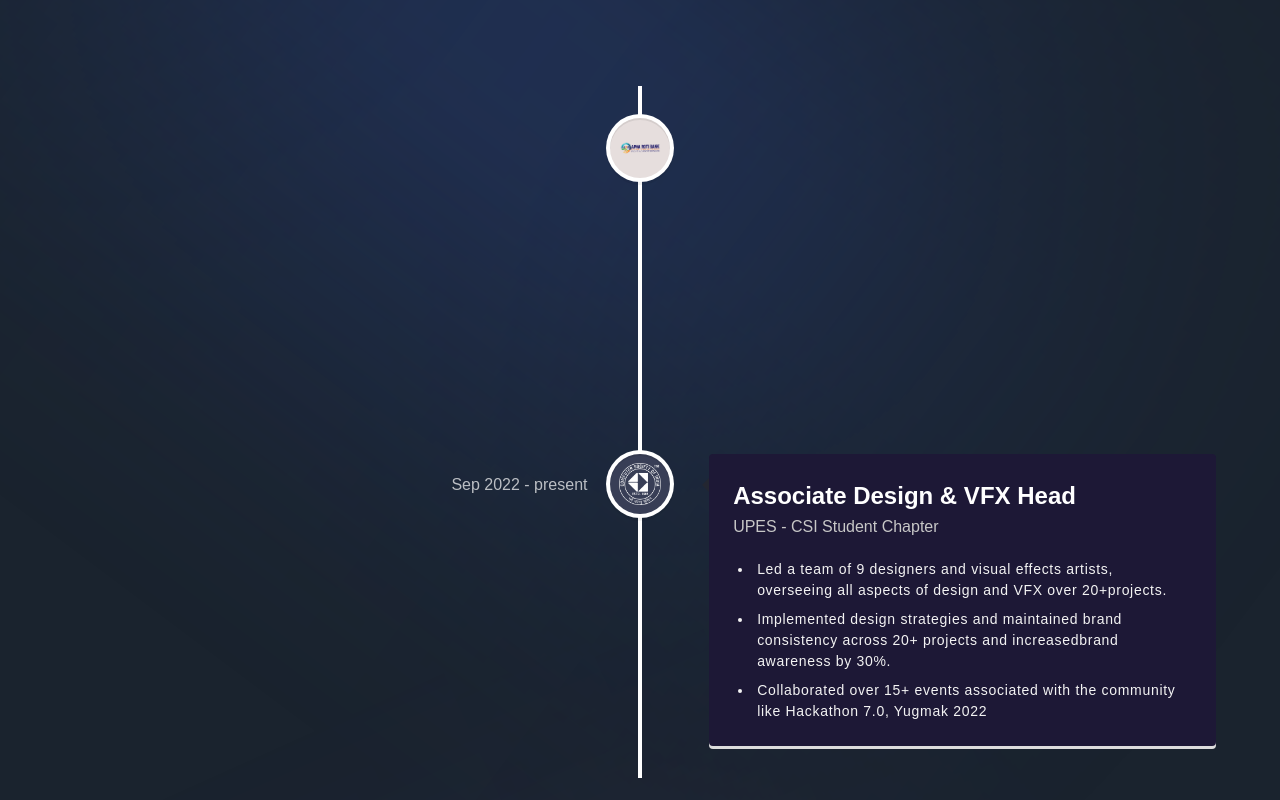
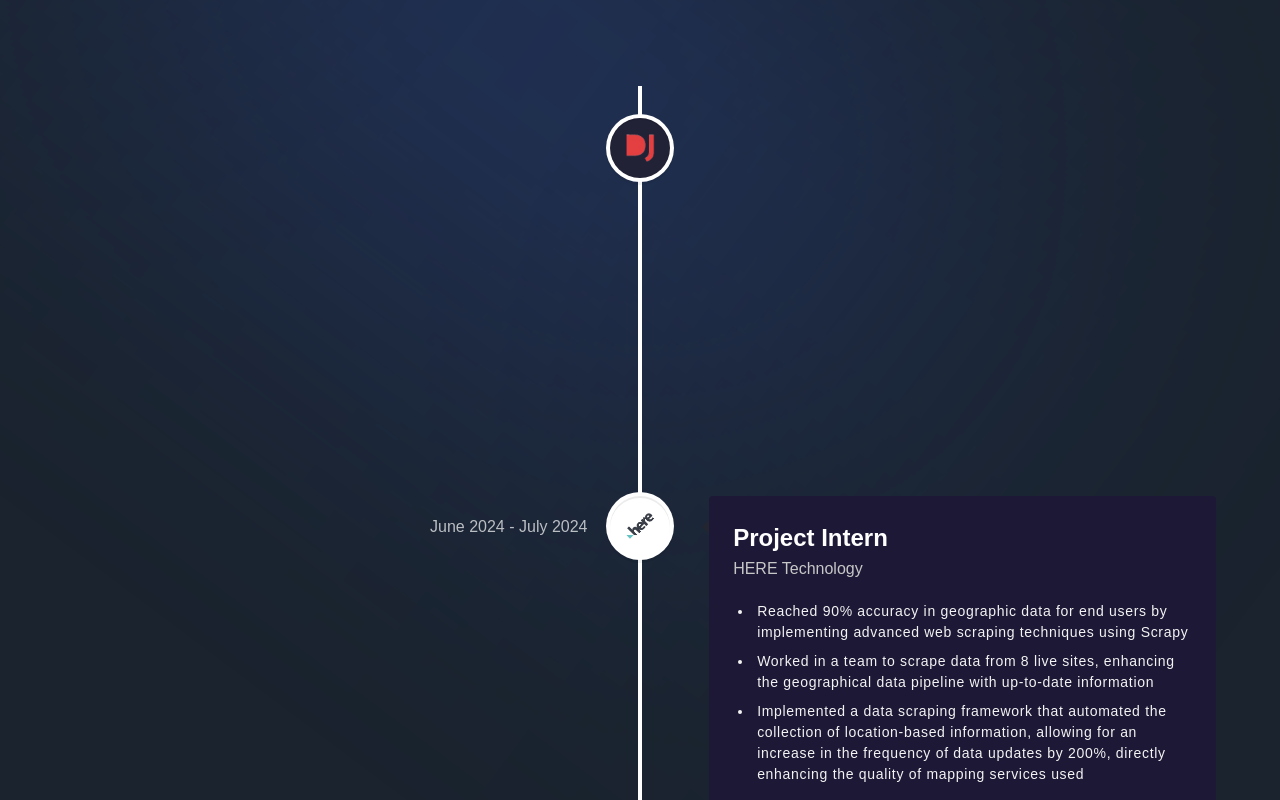
Before and after one commit to H-SM/Portfolio, a React (Vite) app: page / in a window 1280 px wide. Shown: the part 3320-4120 px from the top of the page. Built offline with nearby package versions, Linux system fonts and the light colour scheme; a web font is replaced by a local one.

Commit message:
feat: improved WE component (#1)

```diff
--- a/src/assets/index.js
+++ b/src/assets/index.js
@@ -39,7 +39,8 @@ import starbucks from "./company/starbucks.png";
 import tesla from "./company/tesla.png";
 import csi from './company/csi.png';
 import arb from './company/arb.png'
-
+import dj from './company/dj.png'
+import ht from './company/ht.png'
 
 import instagram from "./instagram.svg";
 import twitter from "./twitter.svg";
@@ -111,6 +112,8 @@ export {
   hsmlogo,
   csi,
   arb,
+  dj,
+  ht,
   cpp,
   python,
   express,
--- a/src/constants/index.js
+++ b/src/constants/index.js
@@ -43,7 +43,9 @@ import {
     firebase,
     figma,
     postgres,
-    aieds
+    aieds,
+    dj,
+    ht
   } from "../assets";
   export const startingFeatures = [
     'Eager to contribute in projects & enhance my technical-skills',
@@ -184,16 +186,40 @@ import {
   ];
 
   const experiences = [
+    // {
+    //   title: "Design Intern",
+    //   company_name: "Apna Roti Bank",
+    //   icon: arb,
+    //   iconBg: "#E6DEDD",
+    //   date: "Jun 2022 - Aug 2022",
+    //   points: [
+    //     "Executed design strategies and upheld brand coherence across a diverse range of over 15+ projects.",
+    //     "Streamlined project timelines for 15+ concurrent projects, optimizing resource allocation.",
+    //     "Consistently achieving on-time delivery of deliverables within budget constraints; reduced project delays by 40%.",
+    //   ],
+    // },
     {
-      title: "Design Intern",
-      company_name: "Apna Roti Bank",
-      icon: arb,
-      iconBg: "#E6DEDD",
-      date: "Jun 2022 - Aug 2022",
+      title: "Web Developer Intern",
+      company_name: "Digital Jalebi",
+      icon: dj,
+      iconBg: "#212236",
+      date: "June 2024 - Present",
       points: [
-        "Executed design strategies and upheld brand coherence across a diverse range of over 15+ projects.",
-        "Streamlined project timelines for 15+ concurrent projects, optimizing resource allocation.",
-        "Consistently achieving on-time delivery of deliverables within budget constraints; reduced project delays by 40%.",
+        "Engineered Event Tech project, achieving 40% reduction in database query reads using NextJS, IoT technologies, and database optimization techniques.",
+        "Led integration of Local Server, which resulted in 45% improvement in handling load times across offline exhibits.",
+        "Developed innovative SaaS applications and experiential exhibits display that enhanced user engagement and 60% improvement in app stability.",
+      ],
+    },
+    {
+      title: "Project Intern",
+      company_name: "HERE Technology",
+      icon: ht,
+      iconBg: "#FFFFFF",
+      date: "June 2024 - July 2024",
+      points: [
+        "Reached 90% accuracy in geographic data for end users by implementing advanced web scraping techniques using Scrapy",
+        "Worked in a team to scrape data from 8 live sites, enhancing the geographical data pipeline with up-to-date information",
+        "Implemented a data scraping framework that automated the collection of location-based information, allowing for an increase in the frequency of data updates by 200%, directly enhancing the quality of mapping services used",
       ],
     },
     {
```
Also changed, not shown: src/assets/company/dj.png (added), src/assets/company/ht.png (added).
